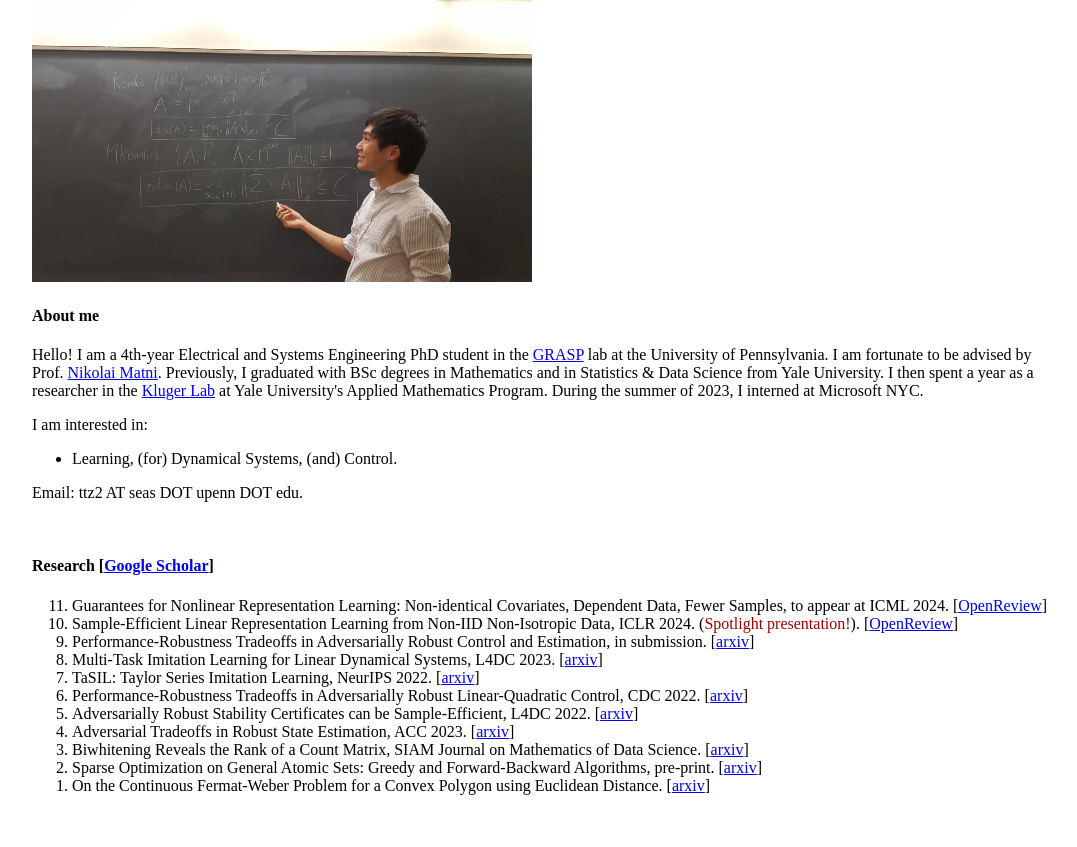
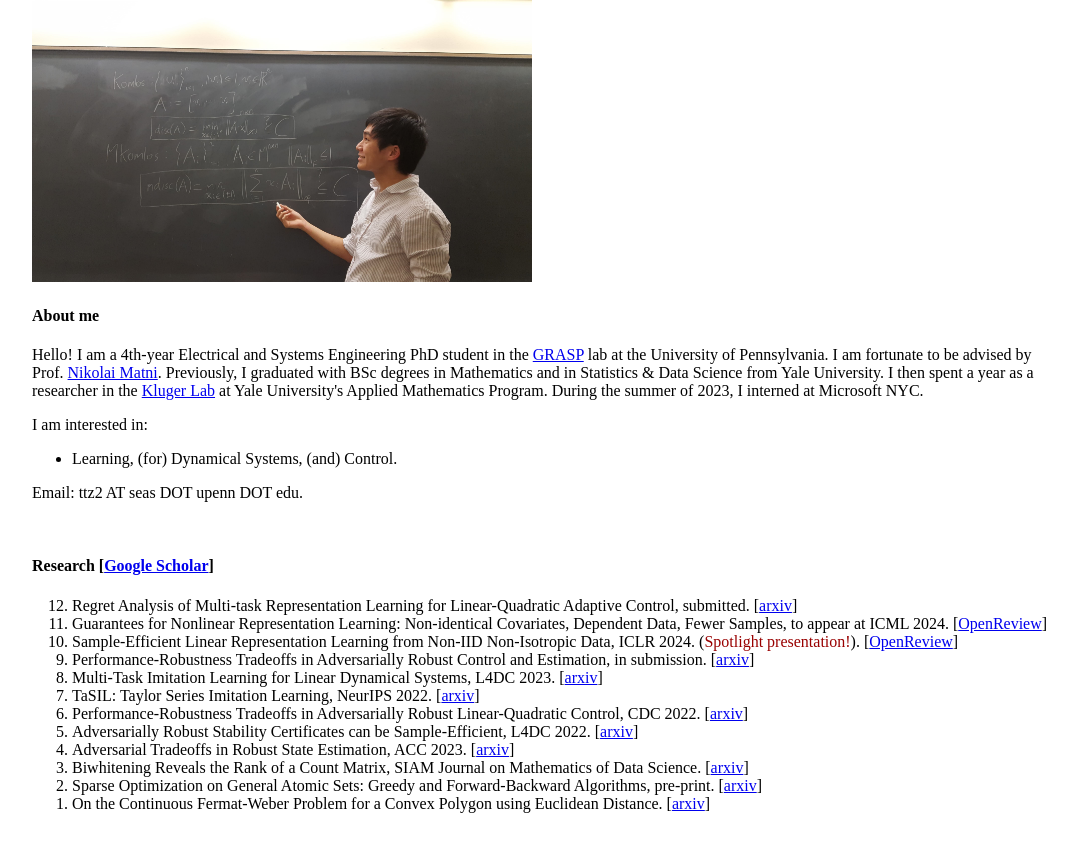
Before and after one commit to thomaszh3/thomaszh3.github.io, a plain HTML site: page index.html in a window 1280 px wide. Shown: the part 186-1033 px from the top of the page, without its empty margins (96-1173 px from the left). Drawn offline with Linux system fonts and the light colour scheme.

Commit message:
Update index.html

```diff
--- a/index.html
+++ b/index.html
@@ -52,6 +52,9 @@
   <div>
     <h4>Research [<a href="https://scholar.google.com/citations?user=0ZSqAe0AAAAJ&hl=en" target="_blank" rel="noopener noreferrer">Google Scholar</a>]</h4>
       <ol reversed>
+        <li>
+          Regret Analysis of Multi-task Representation Learning for Linear-Quadratic Adaptive Control, submitted. [<a href="https://arxiv.org/abs/2407.05781" target="_blank" rel="noopener noreferrer">arxiv</a>]
+        </li>
         <li>
           Guarantees for Nonlinear Representation Learning: Non-identical Covariates, Dependent Data, Fewer Samples, to appear at ICML 2024. [<a href="https://openreview.net/forum?id=zFHaB7KESM" target="_blank" rel="noopener noreferrer">OpenReview</a>]
         </li>
```
